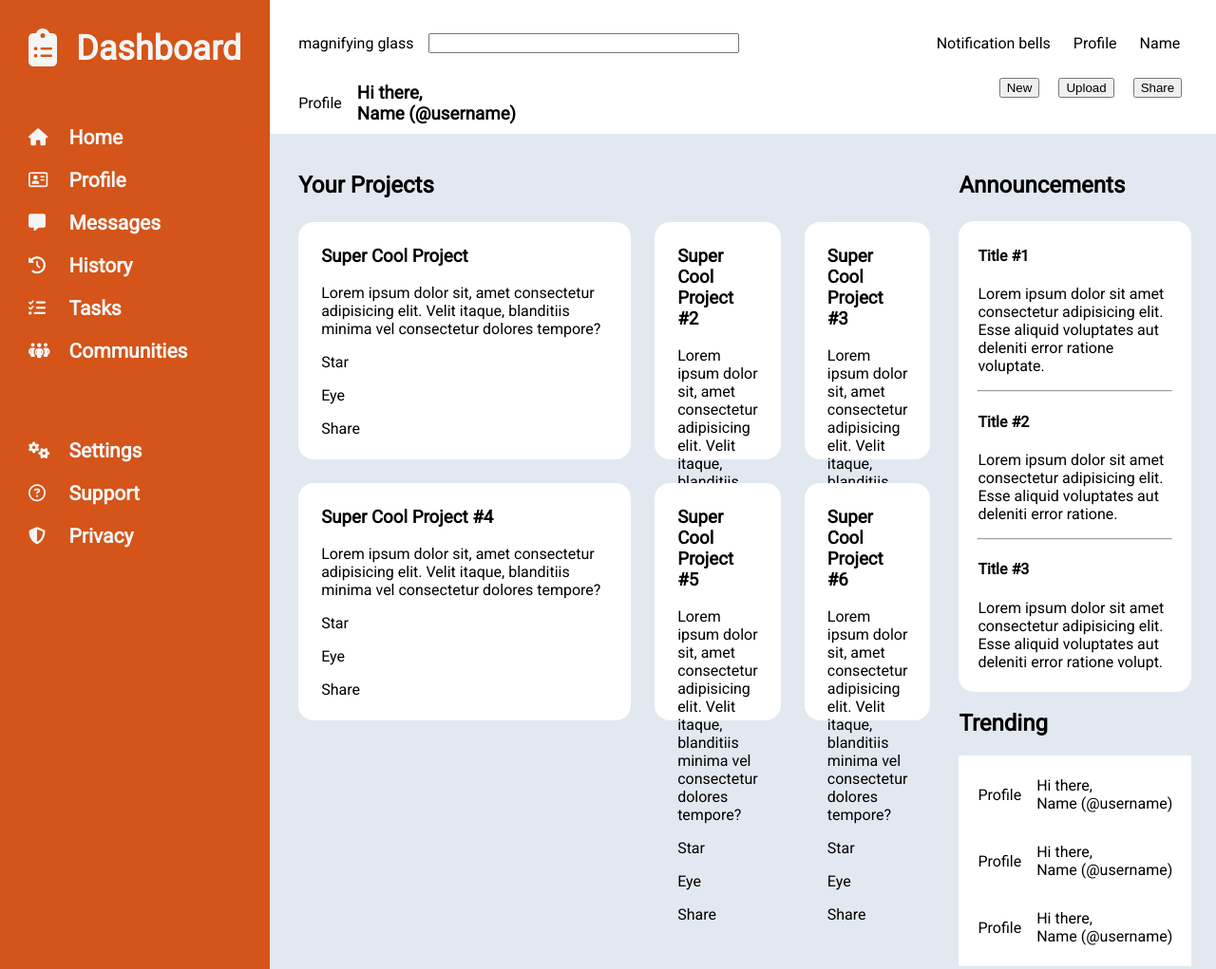
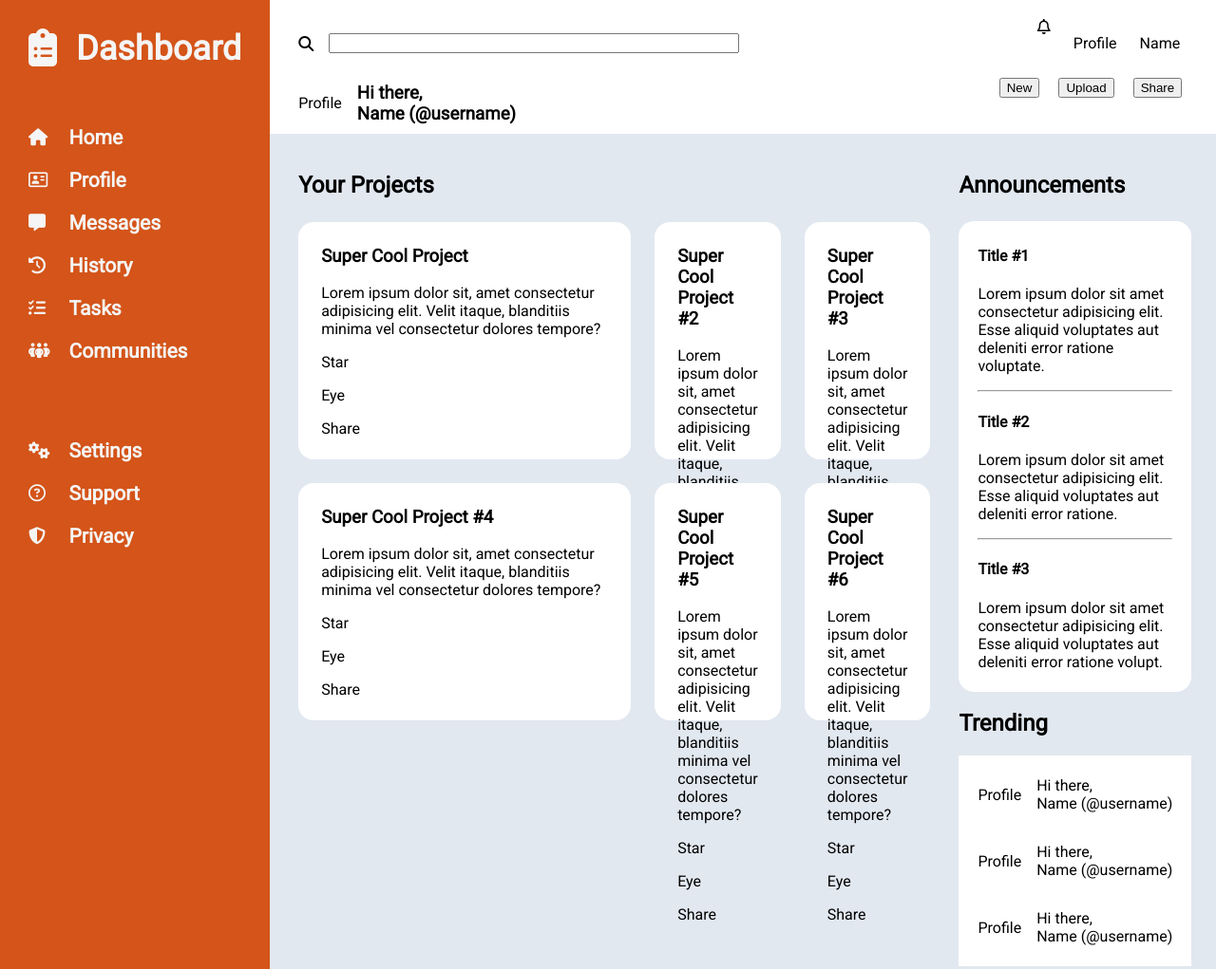
Before and after one commit to JHoldsworth23/admin-dashboard, a plain HTML site: page index.html in a window 1280 px wide. Shown: the top 1021 px of the page at 95% size. Drawn offline with Linux system fonts and the light colour scheme.

Commit message:
Add icons for the header section

```diff
--- a/index.html
+++ b/index.html
@@ -41,11 +41,11 @@
             <div class="header">
                 <div>
                     <div class="search">
-                        <p>magnifying glass</p>
+                        <i class="fa-solid fa-magnifying-glass"></i>
                         <input type="text">
                     </div>
                     <div class="profile">
-                        <p>Notification bells</p>
+                        <i class="fa-regular fa-bell"></i>
                         <p>Profile</p>
                         <p>Name</p>
                     </div>
```
